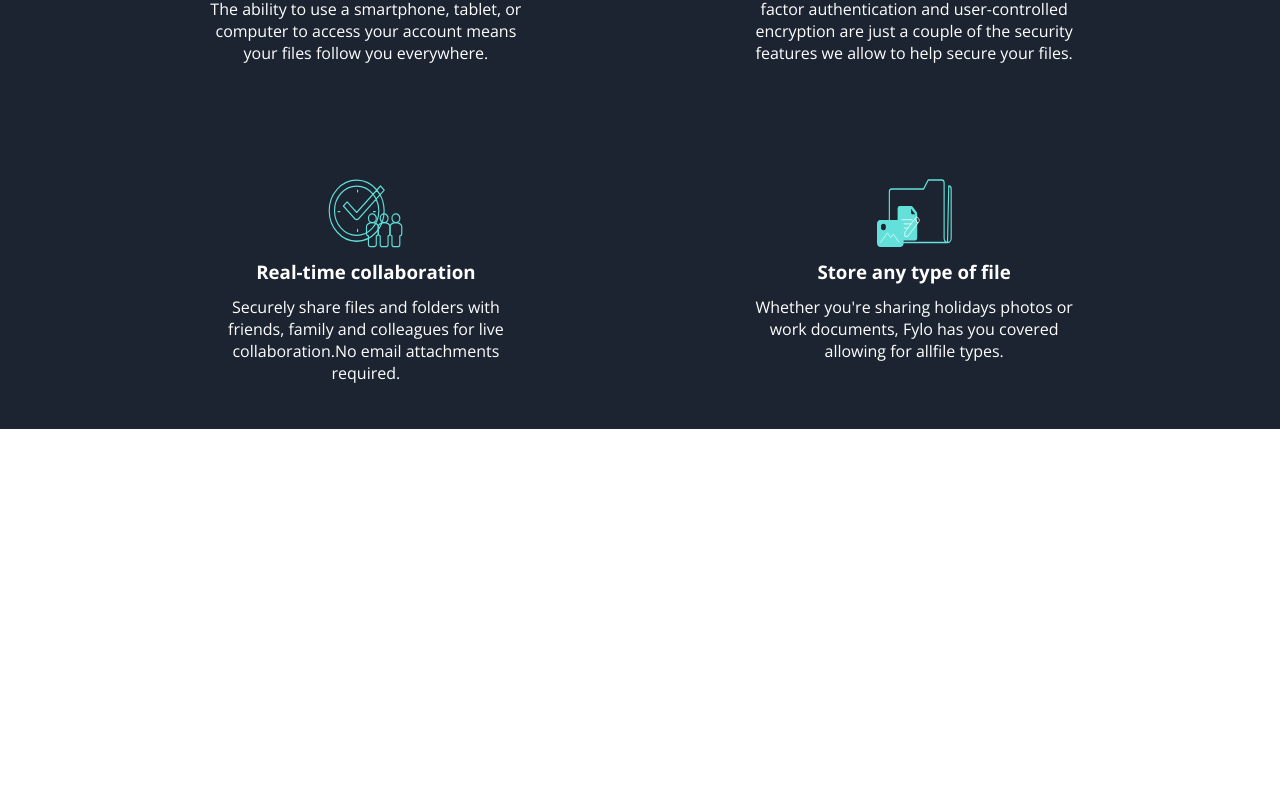
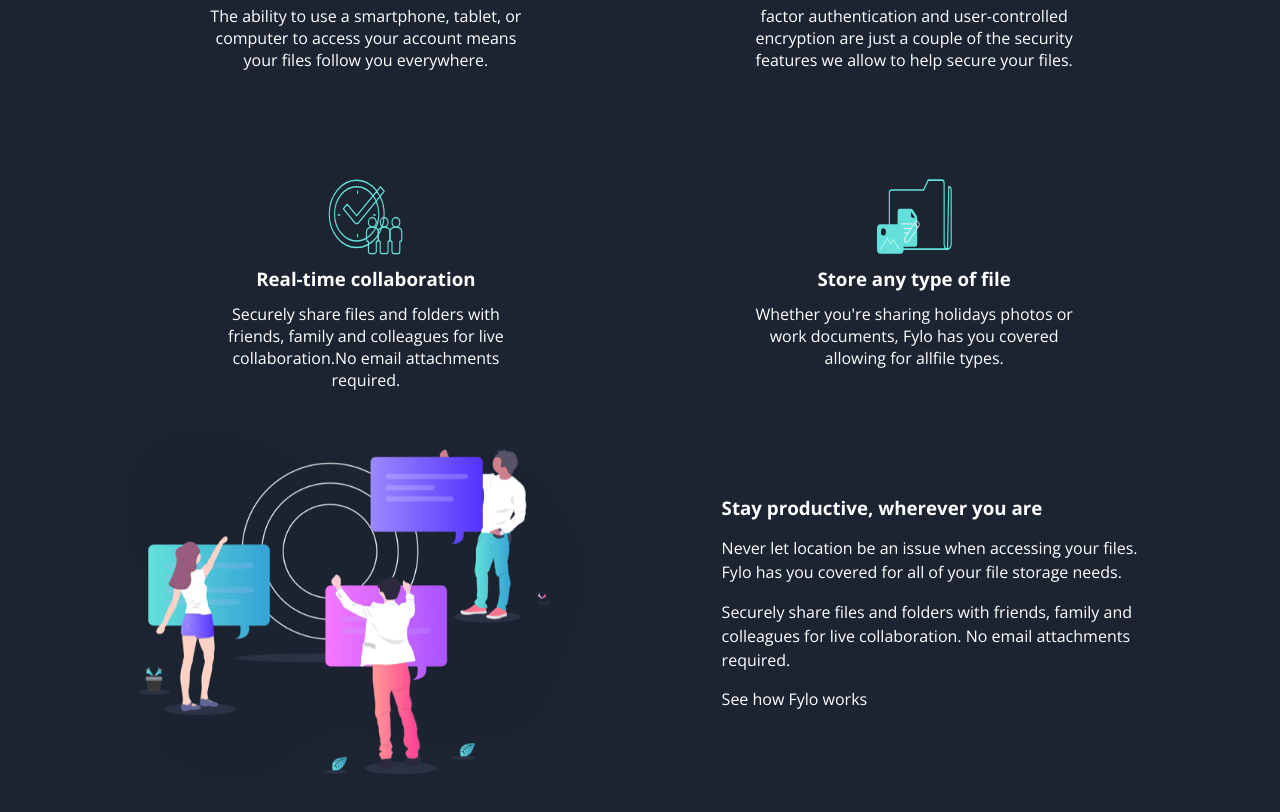
Before and after one commit to sergiohdljr/fylo-landing-page-react, a React (Create React App) app: page / in a window 1280 px wide. Shown: the part 940-1752 px from the top of the page. Before the commit the page ends 1369 px from the top, so only its background shows below. Built offline with nearby package versions, Linux system fonts and the light colour scheme.

Commit message:
stay productive section

```diff
--- a/src/componentes/cards/card-benefit.css
+++ b/src/componentes/cards/card-benefit.css
@@ -10,7 +10,7 @@
 
 .card-benefit>figure{
     width: 4.7rem;
-    height: 4.3rem;
+    height: 4.7rem;
 }
 
 figure>.card-icon{
--- a/src/componentes/main/main.js
+++ b/src/componentes/main/main.js
@@ -1,5 +1,6 @@
 import BenefitsSection from "../benefits-section/benefits-section";
 import IntroSection from "../intro-section/intro-section";
+import StayProductive from "../stay-productive/stayProduct";
 import "./main.css";
 
 
@@ -9,6 +10,7 @@
       <main className="main">
         <IntroSection />
         <BenefitsSection />
+        <StayProductive/>
       </main>
     );
 }
--- /dev/null
+++ b/src/componentes/stay-productive/stay-productive.css
@@ -0,0 +1,77 @@
+.stay-productive {
+  width: 85%;
+  display: flex;
+  justify-content: space-around;
+  flex-wrap: wrap;
+  margin-bottom: 2rem;
+}
+
+.stay-productive-illustration {
+  width: 50%;
+  height: 100%;
+}
+
+.illustration {
+  width: 85%;
+  height: 85%;
+}
+
+.stay-productive-texts {
+  width: 40%;
+  display: flex;
+  flex-direction: column;
+  justify-content: center;
+}
+
+.text-title {
+  color: var(--White);
+  text-align: left;
+  width: 100%;
+  }
+
+.text-span {
+  color: var(--White);
+  text-align: left;
+  line-height: 1.5rem;
+}
+
+.how-works-link {
+  width: 100%;
+  height: 30px;
+  display: flex;
+  justify-content: flex-start;
+  align-items: flex-start;
+}
+
+.how-works-link > a {
+  color: var(--White);
+}
+
+.how-works-link > a:hover {
+  color: var(--Cyan);
+  border-bottom: var(--Cyan) 2px solid;
+}
+
+@media (max-width: 992px) {
+  .stay-productive {
+    width: 90%;
+    flex-direction: column;
+    align-items: center;
+  }
+
+  .stay-productive-illustration {
+    width: 85%;
+    height: 60%;
+  }
+
+  .stay-productive-texts {
+    width: 85%;
+  }
+
+}
+
+@media (max-width: 575px) {
+    .text-title{
+        font-size: 1.7rem;
+    }
+ }
--- /dev/null
+++ b/src/componentes/stay-productive/stayProduct.js
@@ -0,0 +1,32 @@
+import "./stay-productive.css";
+
+const StayProductive = () => {
+    return (
+      <section className="stay-productive">
+        <figure className="stay-productive-illustration">
+          <img
+            src="./imagens/illustration-stay-productive.png"
+            alt=""
+            srcset=""
+            className="illustration"
+          />
+        </figure>
+        <article className="stay-productive-texts">
+          <h1 className="text-title">Stay productive, wherever you are</h1>
+          <span className="text-span">
+            Never let location be an issue when accessing your files. Fylo has
+            you covered for all of your file storage needs.
+          </span>
+          <span className="text-span">
+            Securely share files and folders with friends, family and colleagues
+            for live collaboration. No email attachments required.
+          </span>
+          <nav className="how-works-link">
+            <a href="#">See how Fylo works</a>
+          </nav>
+        </article>
+      </section>
+    );
+}
+
+export default StayProductive;
```
